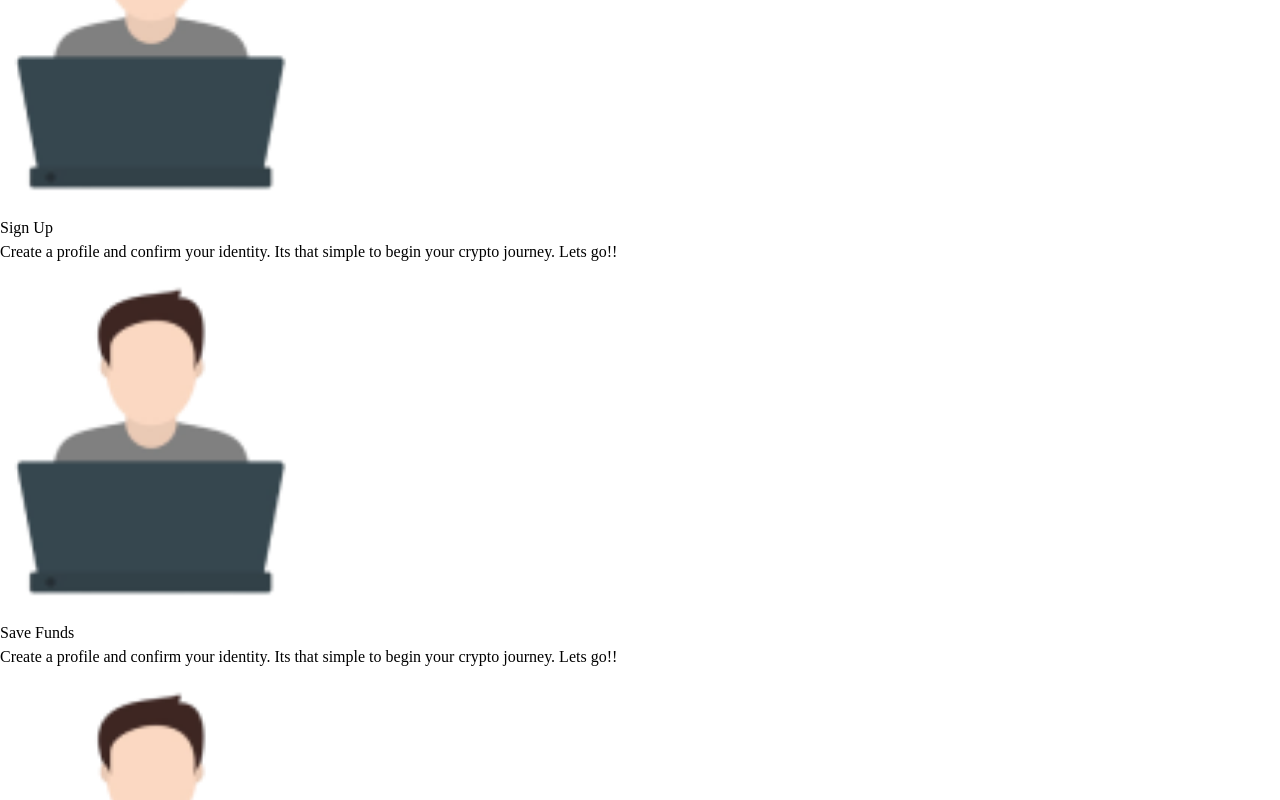
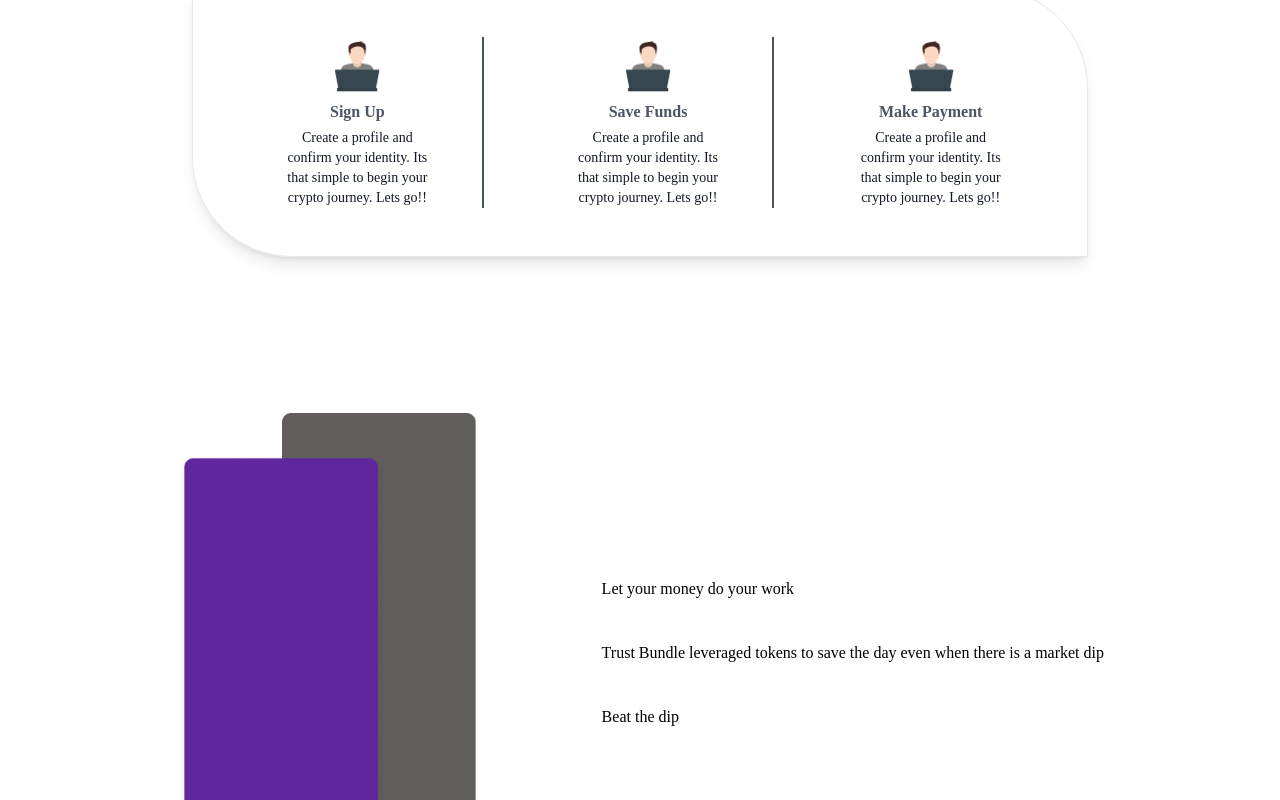
Before and after one commit to Bammytoye/SimpleZekeApp, a Next.js app: page / in a window 1280 px wide. Shown: the part 720-1520 px from the top of the page. Built offline with nearby package versions, Linux system fonts and the light colour scheme.

Commit message:
gomepage

```diff
--- a/src/components/home.jsx
+++ b/src/components/home.jsx
@@ -5,7 +5,7 @@ const home = () => {
     return (
         <div>
             {/* first component */}
-            <div className="pt-32 px-32 cursor-pointer h-[580px] shadow-xl bg-gradient-to-r from-blue-200 via-purple-700 to-pink-800 shadow-gray-300">
+            <div className="pt-32 px-32 py-32 cursor-pointer h-[580px] shadow-xl bg-gradient-to-r from-blue-200 via-purple-700 to-pink-800 shadow-gray-300 rounded-br-[500px] rounded-tl-[300px]">
                 <div className='flex flex-col justify-center items-center space-y-6 text-white'>
                     <h2 className='font-extrabold text-4xl'>
                         Discover the social side of Cashout
@@ -20,46 +20,69 @@ const home = () => {
                         <button className='border hover:text-black hover:bg-gradient-to-r from-blue-300 via-blue-100 to-blue-800 rounded-sm bg-transparent px-5 py-1 text-[13px]'>Join Our Community</button>
                     </div>
 
-                    <div>
+                    <div className="pt-20">
                         <Image src="/image/Cashout 1.png" alt='HomePix' width='300' height='300'/>
                     </div>
                 </div>
             </div>
 
             {/* second component */}
-            <div>
-                <div>
-                    <div>
-                        <Image src="/image/tech.png" alt='Sign Up' width='300' height='300'/>
-                        <h3>
+            <div className='flex justify-center items-center px-48 py-32'>
+                <div className="flex justify-between items-center space-x-10 px-10 py-12 border shadow-lg rounded-tr-[100px] rounded-bl-[100px]">
+                    <div className='flex flex-col justify-center items-center space-y-1 text-center border-r-2 border-gray-600 px-12'>
+                        <Image src="/image/tech.png" alt='Sign Up' width='50' height='50'/>
+                        <h3 className='font-bold text-gray-600'>
                             Sign Up
                         </h3>
 
-                        <p>
+                        <p className='text-sm text-gray-900'>
                             Create a profile and confirm your identity. Its that simple to begin your crypto journey. Lets go!!
                         </p>
                     </div>
 
-                    <div>
-                        <Image src="/image/tech.png" alt='Sign Up' width='300' height='300'/>
-                        <h3>
+                    <div className='flex flex-col justify-center items-center space-y-1 text-center border-r-2 border-gray-600 px-12'>
+                        <Image src="/image/tech.png" alt='Sign Up' width='50' height='50'/>
+                        <h3 className='font-bold text-gray-600'>
                             Save Funds
                         </h3>
 
-                        <p>
+                        <p className='text-sm text-gray-900'>
                             Create a profile and confirm your identity. Its that simple to begin your crypto journey. Lets go!!
                         </p>
                     </div>
 
-                    <div>
-                        <Image src="/image/tech.png" alt='Sign Up' width='300' height='300'/>
-                        <h3>
+                    <div className='flex flex-col justify-center items-center space-y-1 text-center px-10'>
+                        <Image src="/image/tech.png" alt='Sign Up' width='50' height='50'/>
+                        <h3 className='font-bold text-gray-600'>
                             Make Payment
                         </h3>
 
-                        <p>
+                        <p className='text-sm text-gray-900'>
                             Create a profile and confirm your identity. Its that simple to begin your crypto journey. Lets go!!
                         </p>
+                    </div>
+                </div>
+            </div>
+
+            {/* third component */}
+            <div>
+                <div className='flex justify-between items-center px-44 py-7'>
+                    <div>
+                        <Image src="/image/thrid.png" alt="phone" width="300" height="300"/>
+                    </div>
+
+                    <div className='flex flex-col items-start space-y-10'>
+                        <h3>
+                            Let your money do your work
+                        </h3>
+
+                        <p>
+                            Trust Bundle leveraged tokens to save the day even when there is a market dip
+                        </p>
+
+                        <a href="#">
+                            Beat the dip
+                        </a>
                     </div>
                 </div>
             </div>
```
Also changed, not shown: public/image/thrid.png (added).
